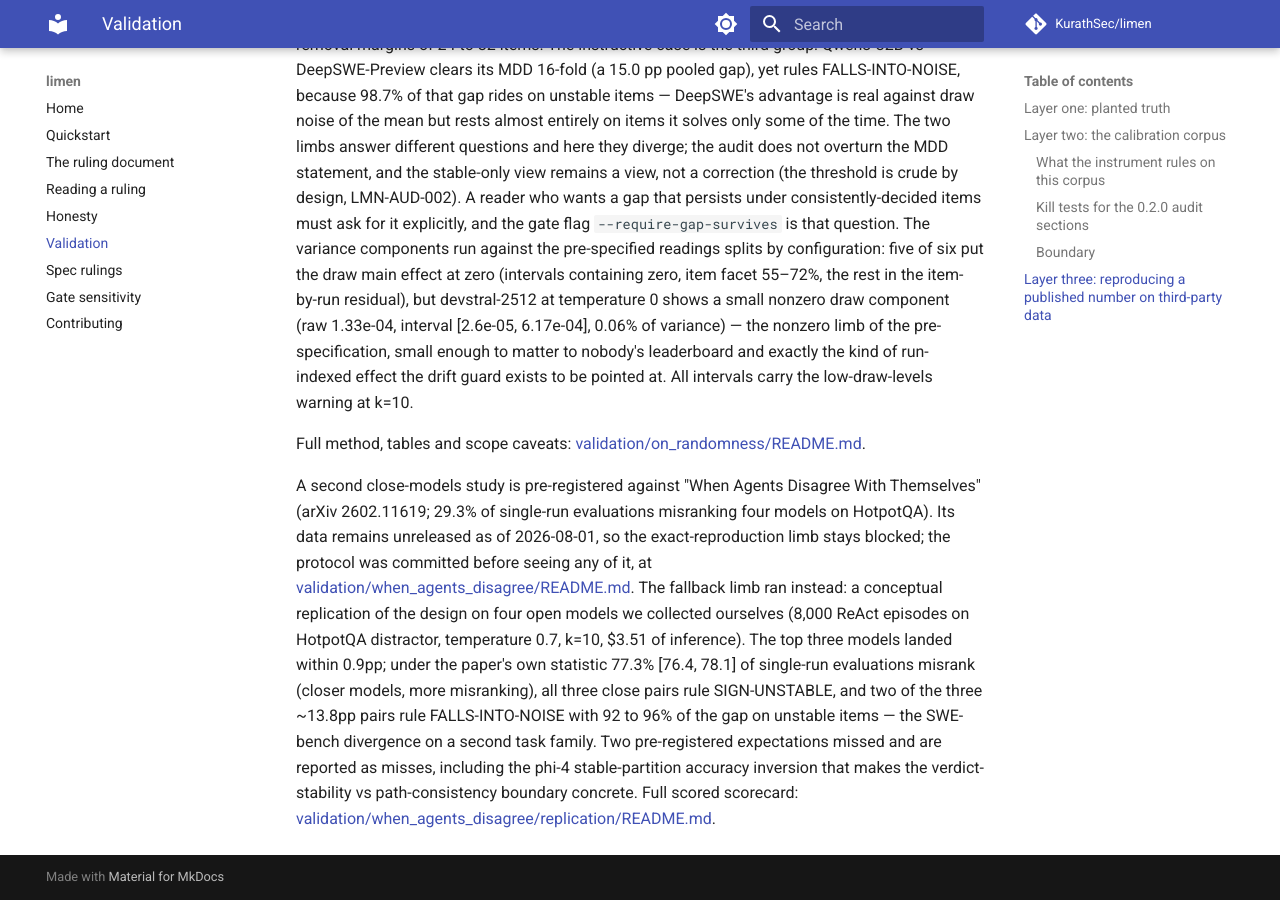
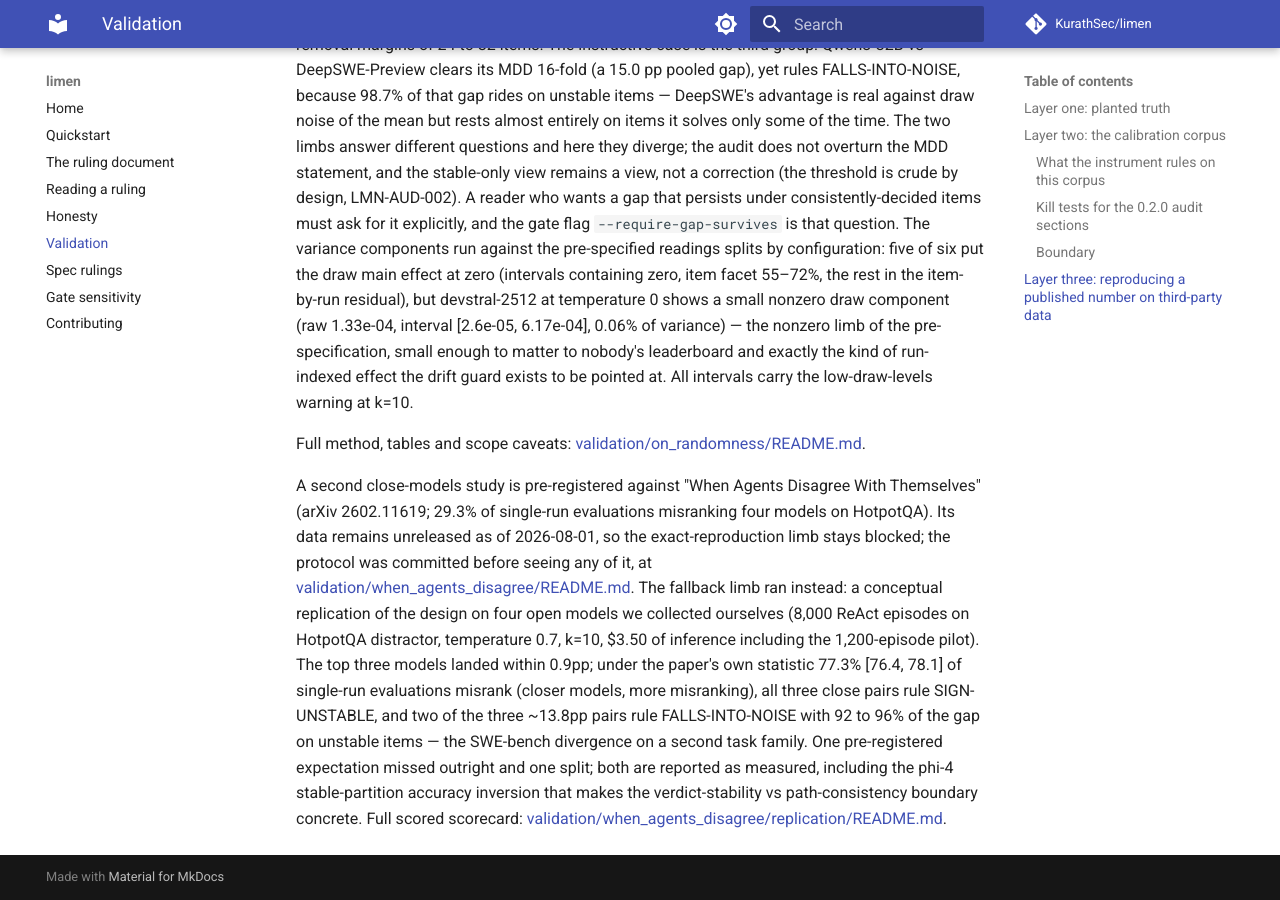
Before and after one commit to KurathSec/limen, an MkDocs documentation site: the page built from docs/validation.md, in a window 1280 px wide and 900 px high, scrolled down 4064 px. Built offline with MkDocs 1.6.1 and Material for MkDocs 9.7.7, drawn with Linux system fonts in a browser that asks for light colours; comment, search, counter and statistics services are not loaded.

Commit message:
Correct the replication cost total and the expectation-scorecard phrasing in the validation page

```diff
--- a/docs/validation.md
+++ b/docs/validation.md
@@ -215,14 +215,15 @@ committed before seeing any of it, at
 [validation/when_agents_disagree/README.md](https://github.com/KurathSec/limen/blob/main/validation/when_agents_disagree/README.md).
 The fallback limb ran instead: a conceptual replication of the design on
 four open models we collected ourselves (8,000 ReAct episodes on HotpotQA
-distractor, temperature 0.7, k=10, $3.51 of inference). The top three
+distractor, temperature 0.7, k=10, $3.50 of inference including the
+1,200-episode pilot). The top three
 models landed within 0.9pp; under the paper's own statistic 77.3%
 [76.4, 78.1] of single-run evaluations misrank (closer models, more
 misranking), all three close pairs rule SIGN-UNSTABLE, and two of the
 three ~13.8pp pairs rule FALLS-INTO-NOISE with 92 to 96% of the gap on
-unstable items — the SWE-bench divergence on a second task family. Two
-pre-registered expectations missed and are reported as misses, including
-the phi-4 stable-partition accuracy inversion that makes the
-verdict-stability vs path-consistency boundary concrete. Full scored
-scorecard:
+unstable items — the SWE-bench divergence on a second task family. One
+pre-registered expectation missed outright and one split; both are
+reported as measured, including the phi-4 stable-partition accuracy
+inversion that makes the verdict-stability vs path-consistency boundary
+concrete. Full scored scorecard:
 [validation/when_agents_disagree/replication/README.md](https://github.com/KurathSec/limen/blob/main/validation/when_agents_disagree/replication/README.md).
```
